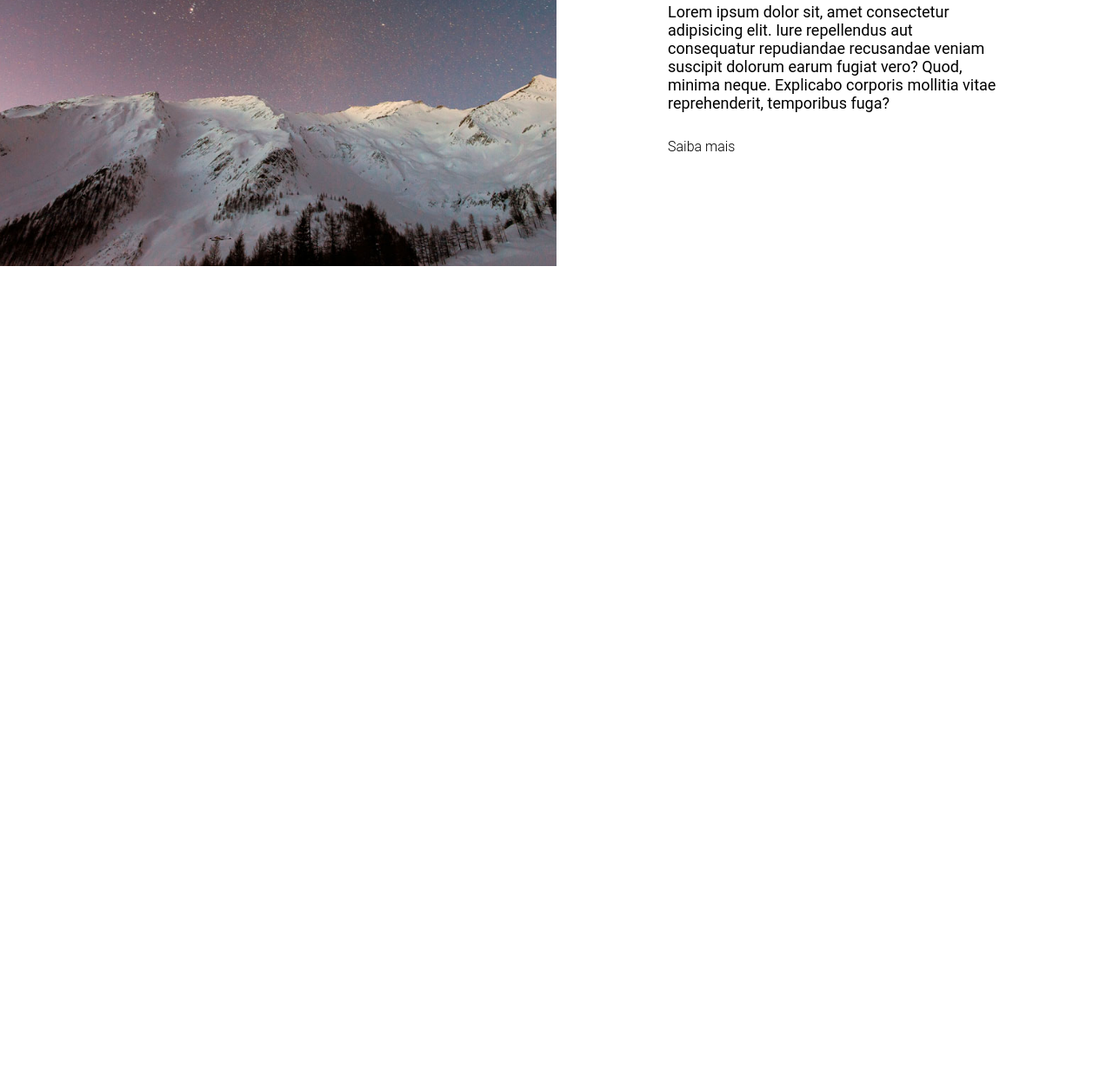
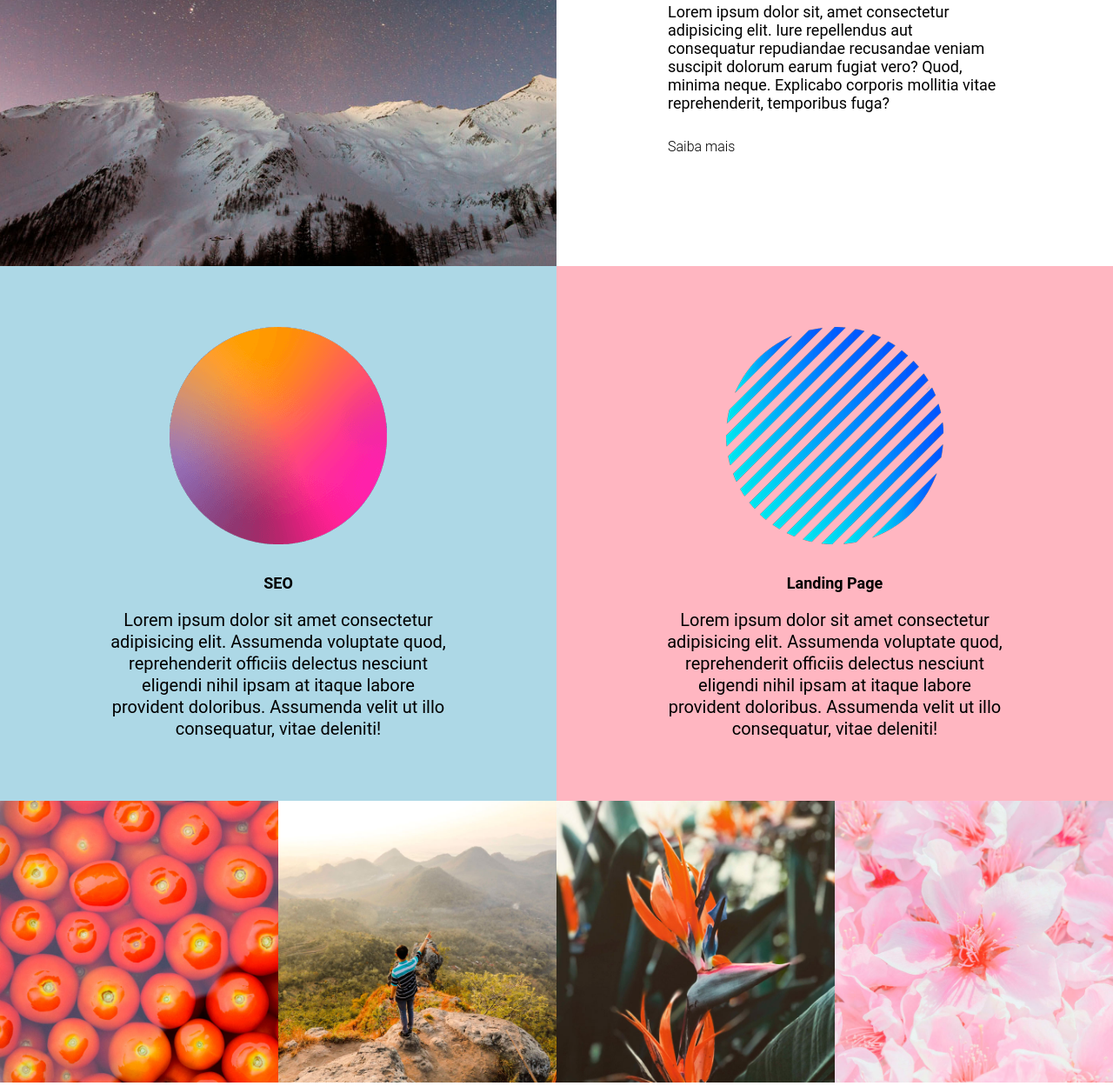
Before and after one commit to pjonnathan/LandingPage---Agencia, a plain HTML site: page index.html in a window 1280 px wide. Shown: the part 1497-2746 px from the top of the page at 87% size. Before the commit the page ends 1803 px from the top, so only its background shows below. Drawn offline with Linux system fonts and the light colour scheme.

Commit message:
criando area do projects

```diff
--- a/index.html
+++ b/index.html
@@ -57,8 +57,50 @@
             </a>
         </div>
     </section>
-    <section class="services"></section>
-    <section class="projects"></section>
+    <section class="services">
+        <div class="service">
+            <img src="./src/img/bolinha1.png" alt="Bolinha 1" />
+            <div class="service-informacoes">
+                <h3>SEO</h3>
+                <p>
+                    Lorem ipsum dolor sit amet consectetur adipisicing elit. Assumenda voluptate quod, reprehenderit officiis delectus nesciunt
+                    eligendi nihil ipsam at itaque labore provident doloribus. Assumenda velit ut illo consequatur, vitae deleniti!
+                </p>
+            </div>
+        </div>
+        <div class="service">
+            <img src="./src/img/bolinha2.png" alt="Bolinha 2" />
+            <div class="service-informacoes">
+                <h3>Landing Page</h3>
+                <p>
+                   Lorem ipsum dolor sit amet consectetur adipisicing elit. Assumenda voluptate quod, reprehenderit officiis delectus nesciunt
+                    eligendi nihil ipsam at itaque labore provident doloribus. Assumenda velit ut illo consequatur, vitae deleniti!
+                </p>
+            </div>
+        </div>
+    </section>
+    <section class="projects">
+        <div class="project">
+            <a href="">
+                <img src="./src/img/tomatoes.jpg" alt="Tomates">
+            </a>
+        </div>
+        <div class="project">
+            <a href="">
+                <img src="./src/img/landscape.jpg" alt="landscape">
+            </a>
+        </div>
+        <div class="project">
+            <a href="">
+                <img src="./src/img/plants.jpg" alt="Plants">
+            </a>
+        </div>
+        <div class="project">
+            <a href="">
+                <img src="./src/img/flowers.jpg" alt="Flowers">
+            </a>
+        </div>
+    </section>
     <footer class="footer"></footer>
 </body>
 </html>
--- a/src/css/style.css
+++ b/src/css/style.css
@@ -105,7 +105,7 @@ body {
 }
 
 .about .item p {
-    font-weight: 400;
+    font-weight: 400 ;
     font-size: 1.8rem;
     margin: 30px 0;
 }
@@ -145,13 +145,84 @@ body {
     }
 }
 
+/*SERVICES*/
+
 .services {
     grid-area: services;
+    display: grid;
+    grid-template-columns: 1fr 1fr;
+
 }
+
+.services .service {
+    padding: 70px 20px;
+    text-align: center;
+}
+
+.services .service img {
+    width: 250px;
+    margin-bottom: 30px;
+
+}
+.services .service h3 {
+    font-size: 1.8rem;
+    font-weight: 700;
+}
+
+.services .service p {
+    font-size: 2rem;
+    font-weight: 400;
+    max-width: 400px;
+    margin: 20px auto 0;
+    line-height: 25px;
+}
+
+.services .service:nth-child(1) {
+    background-color: lightblue;
+}
+
+.services .service:nth-child(2) {
+    background-color: lightpink;
+}
+
+@media (max-width: 435px){
+    .services {
+        grid-template-columns: 1fr;
+    }
+}
+
+/*PROJECTS*/
 
 .projects {
     grid-area: projects;
+    display: grid;
+    grid-template-columns: repeat(4, 1fr);
 }
+
+.projects img {
+    height: 100%;
+    transition: 0.3s;
+}
+
+.projects a:hover img{
+    opacity: 0.8;
+}
+
+@media (max-width: 768px){
+    .projects {
+        grid-template-columns: 1fr 1fr;
+        grid-template-rows: 1fr 1fr;
+    }
+}
+
+@media (max-width: 425px){
+    .projects {
+        grid-template-columns: 1fr;
+        grid-template-rows: repeat(4, 1fr);
+    }
+}
+
+/*FOOTER*/
 
 .footer {
     grid-area: footer;
```
